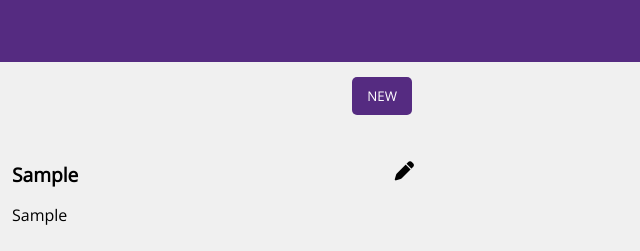
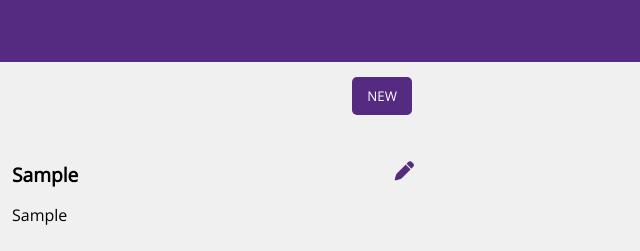
Before and after one commit to JoshuaAaronBaker/code-journal, a website: page index.html in a window 1280 px wide. Both pictures are taken after typing "Sample", "https://example.com", "Sample" into the empty fields and a click on the button "SAVE". Shown: the top 251 px of the page, 640-1280 px from the left. Drawn offline with nearby package versions, Linux system fonts and the light colour scheme.

```diff
--- a/css/styles.css
+++ b/css/styles.css
@@ -138,4 +138,8 @@
   font-family: "Open Sans", sans-serif;
 }
 
+i {
+  color: #552b81;
+}
+
 /* end issue 2 */
```
